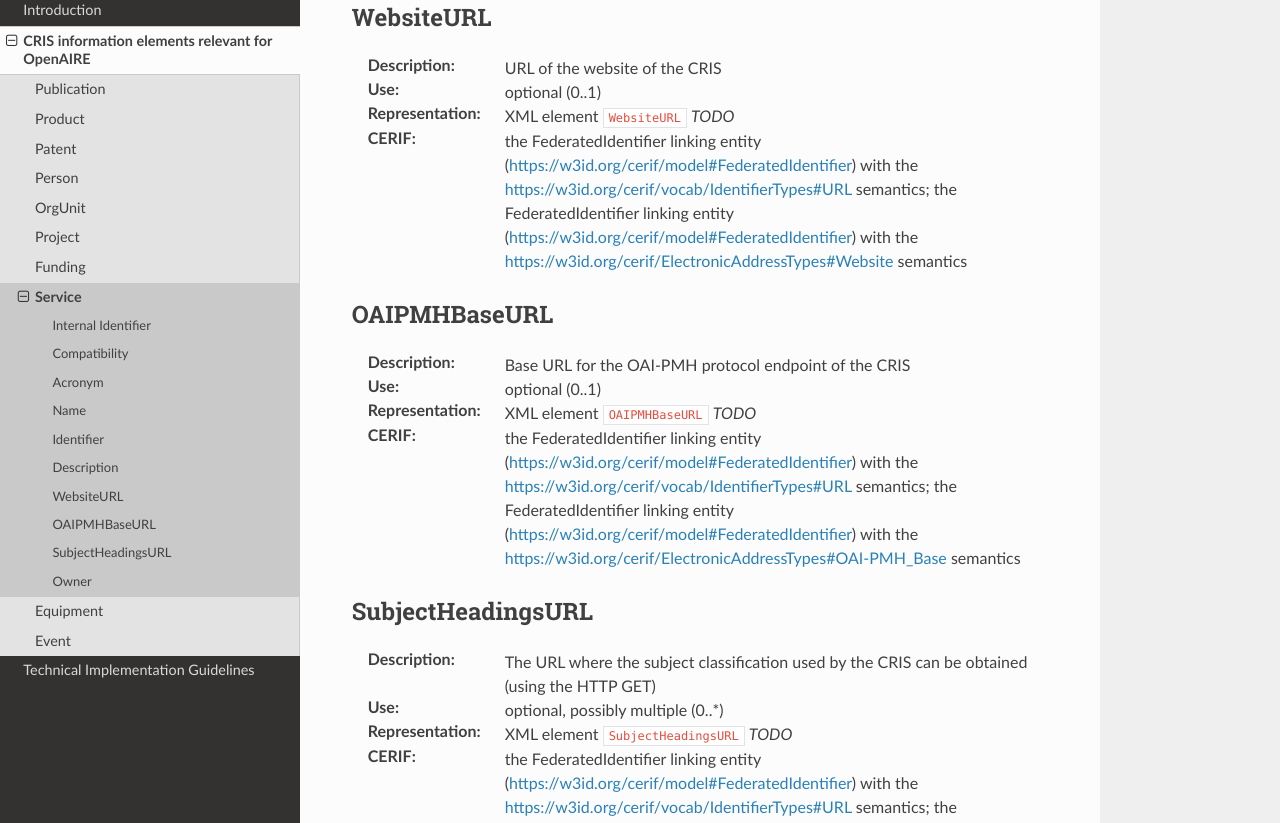
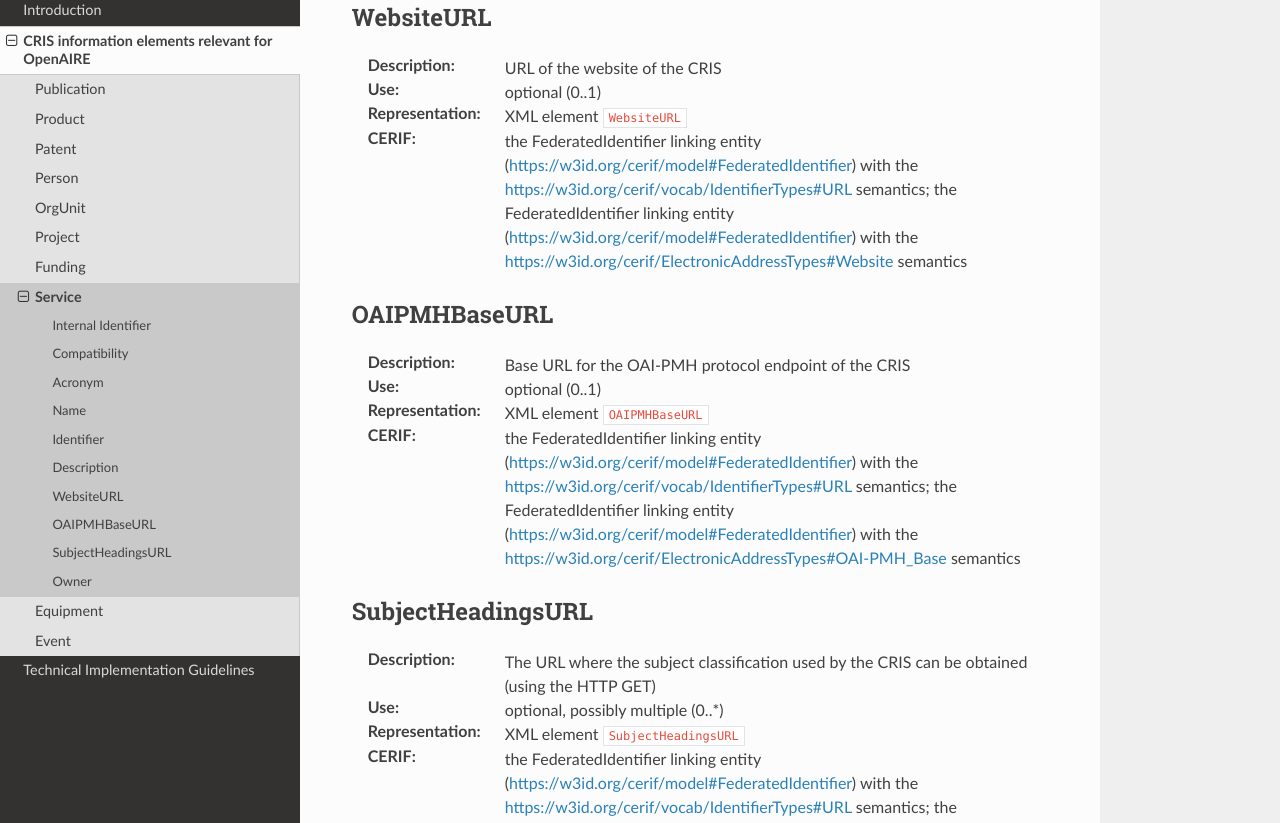
Before and after one commit to openaire/guidelines-cris-managers, a Sphinx documentation site: the page built from docs/cerif_xml_service_entity.rst, in a window 1280 px wide and 1400 px high, scrolled down 1590 px. Shown: the part 151-974 px from the top of the window. Built offline with Sphinx 7.4.7 and the Read the Docs theme 2.0.0, drawn with Linux system fonts in a browser that asks for light colours; a script that is not in the unit is left out.

```diff
--- a/docs/cerif_xml_service_entity.rst
+++ b/docs/cerif_xml_service_entity.rst
@@ -69,7 +69,7 @@
 ^^^^^^^^^^
 :Description: URL of the website of the CRIS
 :Use: optional (0..1)
-:Representation: XML element ``WebsiteURL`` *TODO*
+:Representation: XML element ``WebsiteURL``
 :CERIF: the FederatedIdentifier linking entity (`<https://w3id.org/cerif/model#FederatedIdentifier>`_) with the `<https://w3id.org/cerif/vocab/IdentifierTypes#URL>`_ semantics; the FederatedIdentifier linking entity (`<https://w3id.org/cerif/model#FederatedIdentifier>`_) with the `<https://w3id.org/cerif/ElectronicAddressTypes#Website>`_ semantics
 
 
@@ -77,7 +77,7 @@
 ^^^^^^^^^^^^^
 :Description: Base URL for the OAI-PMH protocol endpoint of the CRIS
 :Use: optional (0..1)
-:Representation: XML element ``OAIPMHBaseURL`` *TODO*
+:Representation: XML element ``OAIPMHBaseURL``
 :CERIF: the FederatedIdentifier linking entity (`<https://w3id.org/cerif/model#FederatedIdentifier>`_) with the `<https://w3id.org/cerif/vocab/IdentifierTypes#URL>`_ semantics; the FederatedIdentifier linking entity (`<https://w3id.org/cerif/model#FederatedIdentifier>`_) with the `<https://w3id.org/cerif/ElectronicAddressTypes#OAI-PMH_Base>`_ semantics
 
 
@@ -85,7 +85,7 @@
 ^^^^^^^^^^^^^^^^^^
 :Description: The URL where the subject classification used by the CRIS can be obtained (using the HTTP GET)
 :Use: optional, possibly multiple (0..*)
-:Representation: XML element ``SubjectHeadingsURL`` *TODO*
+:Representation: XML element ``SubjectHeadingsURL``
 :CERIF: the FederatedIdentifier linking entity (`<https://w3id.org/cerif/model#FederatedIdentifier>`_) with the `<https://w3id.org/cerif/vocab/IdentifierTypes#URL>`_ semantics; the FederatedIdentifier linking entity (`<https://w3id.org/cerif/model#FederatedIdentifier>`_) with the `<https://w3id.org/cerif/ElectronicAddressTypes#SubjectHeadings>`_ semantics
 
 
```
Also changed, not shown: 1 other file.
